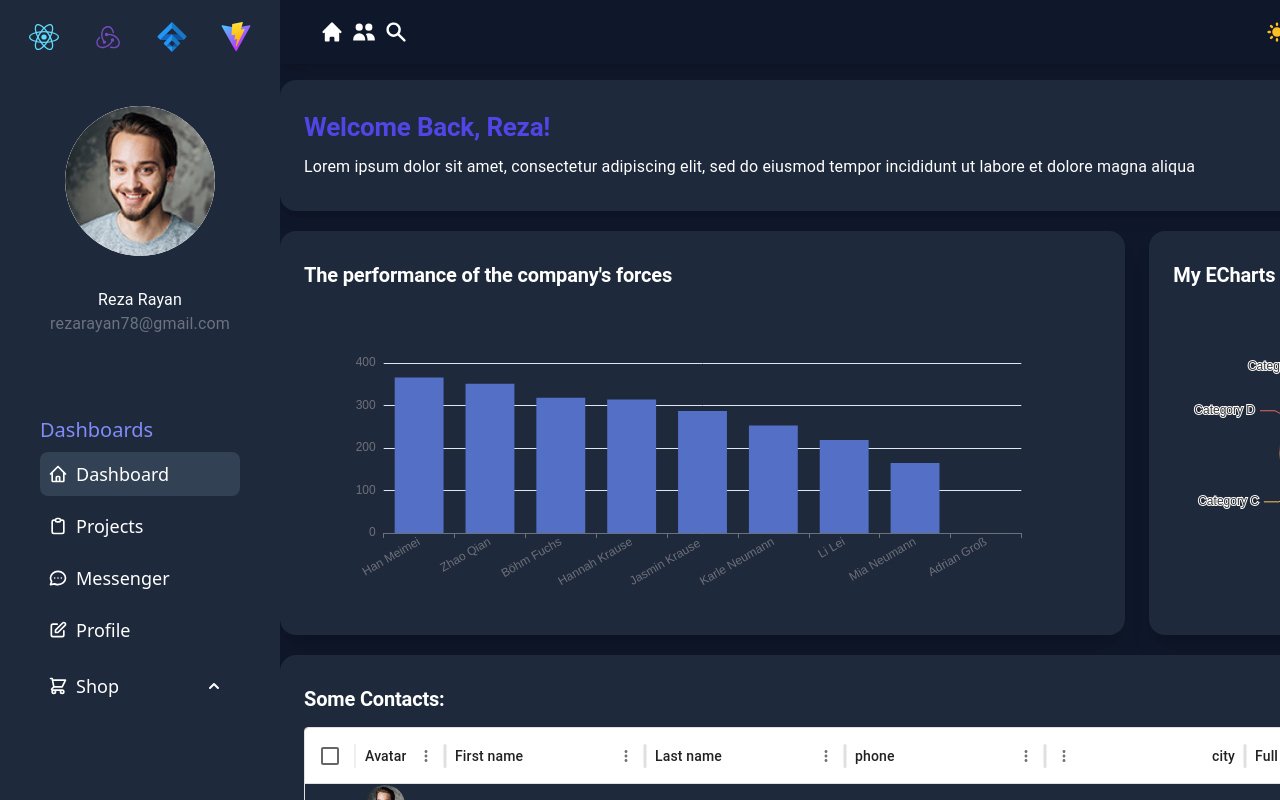
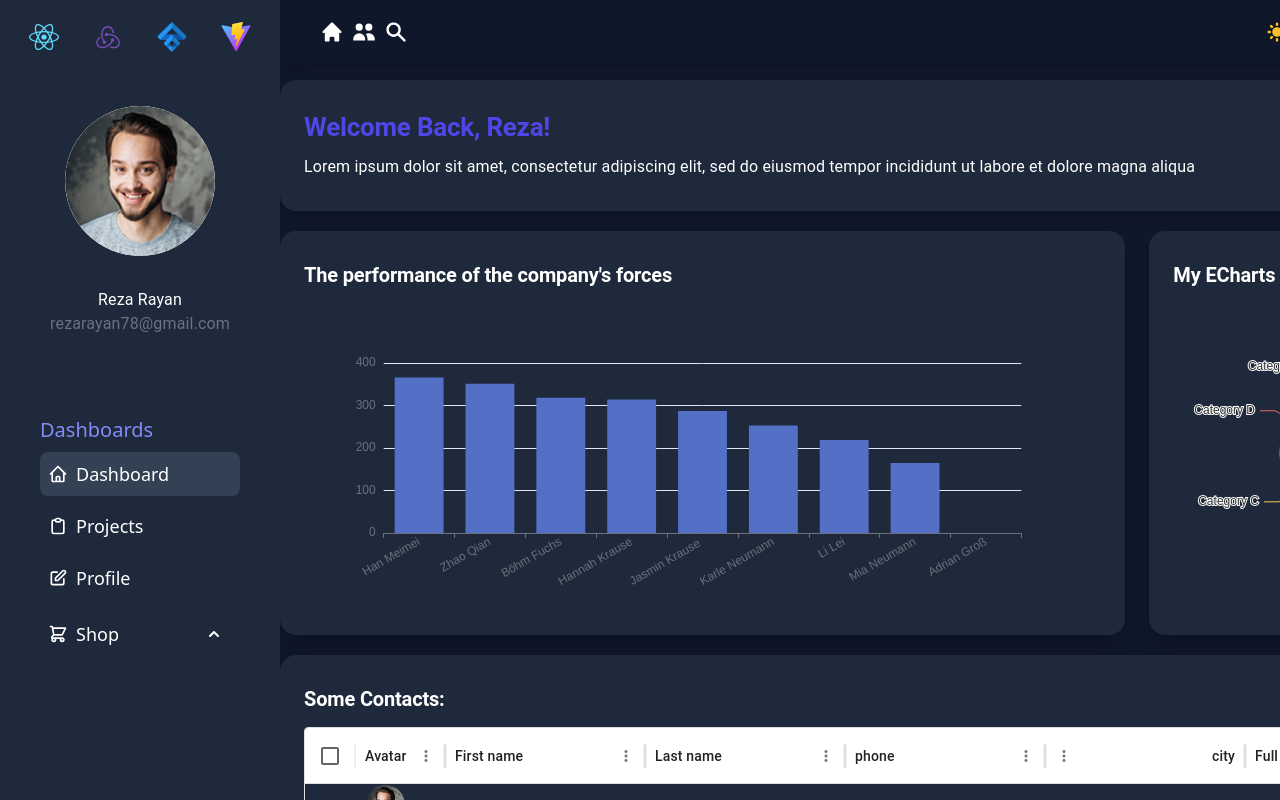
Before and after one commit to Reza-Rayan/amazing-dashboard, a React (Vite) app: page / in a window 1280 px wide. Shown: the top 800 px of the page. Built offline with nearby package versions, Linux system fonts and the light colour scheme.

Commit message:
REMOVE: messenger in menu list

```diff
--- a/src/configs/menuItems.tsx
+++ b/src/configs/menuItems.tsx
@@ -1,5 +1,4 @@
 import {
-  ChatIcon,
   ClipboardIcon,
   HomeIcon,
   PencilAltIcon,
@@ -20,12 +19,6 @@ export const menuItems = [
   },
   {
     id: 3,
-    title: "Messenger",
-    link: "/messenger",
-    icon: <ChatIcon width={20} />,
-  },
-  {
-    id: 4,
     title: "Profile",
     link: "/profile",
     icon: <PencilAltIcon width={20} />,
```
